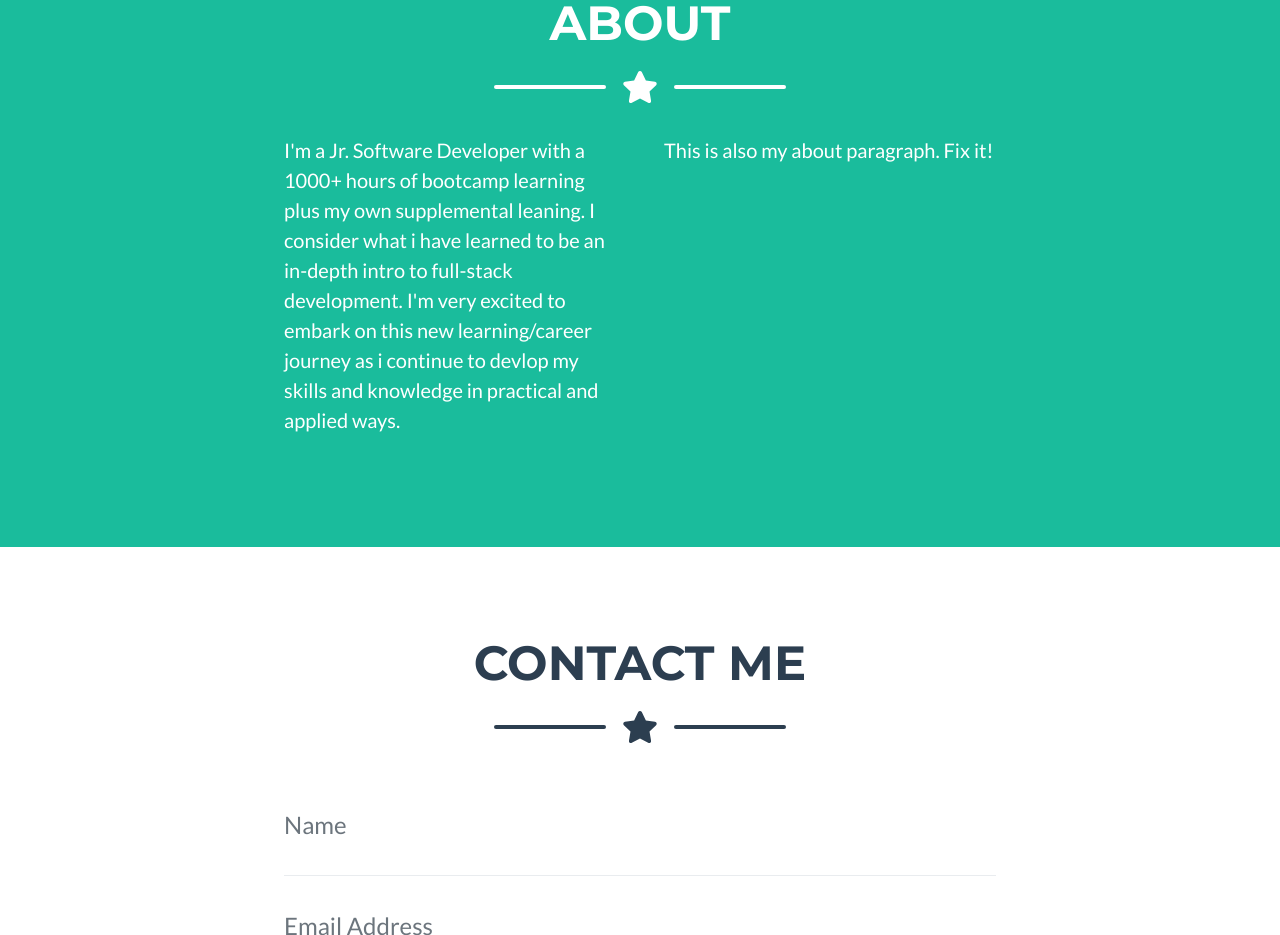
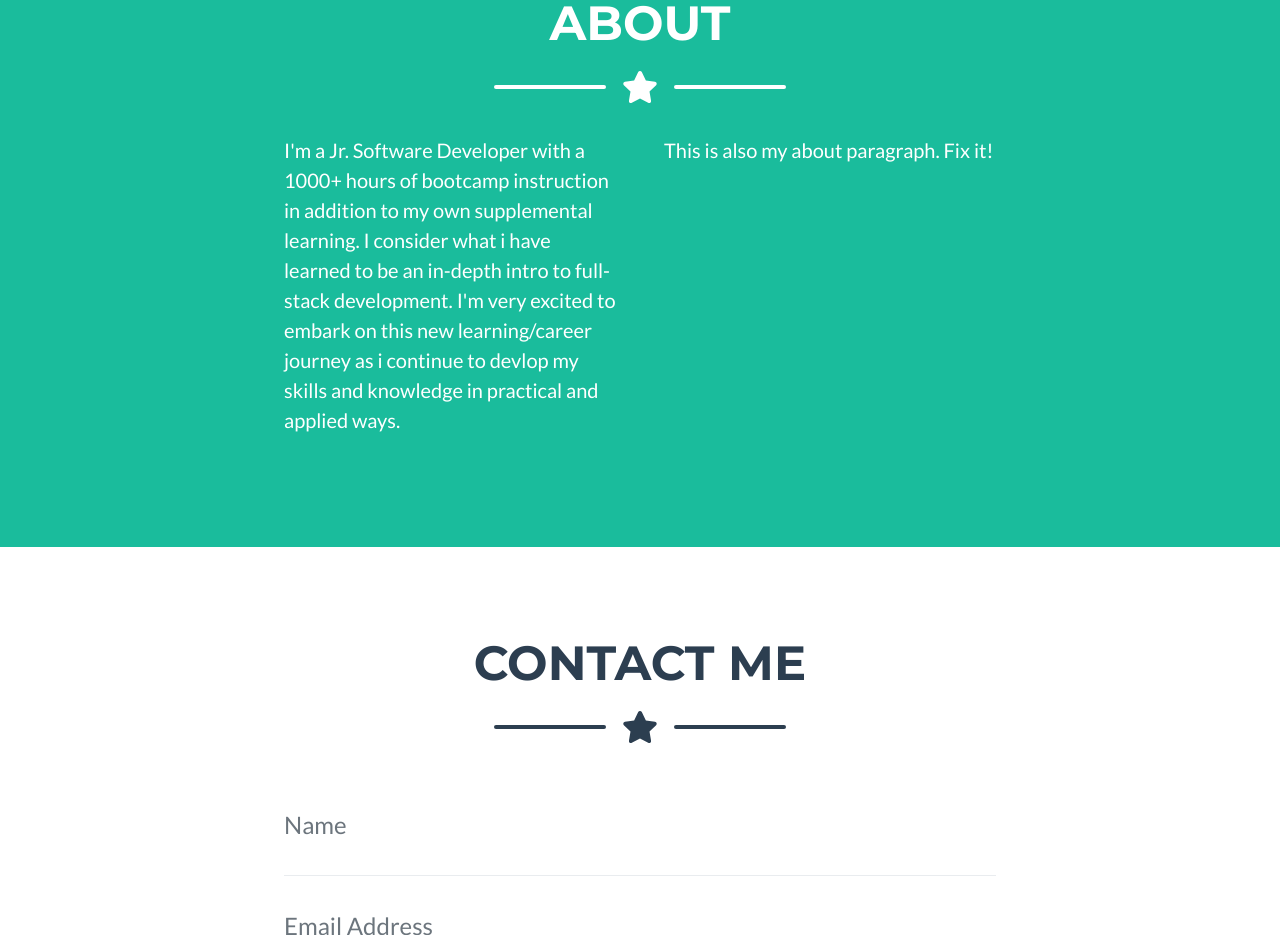
Before and after one commit to LaMalanga/Portfolio, a plain HTML site: page index.html in a window 1280 px wide. Shown: the part 1413-2348 px from the top of the page. Drawn offline with nearby package versions, Linux system fonts and the light colour scheme.

Commit message:
update about me

```diff
--- a/index.html
+++ b/index.html
@@ -103,7 +103,7 @@
                 </div>
                 <!-- About Section Content-->
                 <div class="row">
-                    <div class="col-lg-4 ml-auto"><p class="lead">I'm a Jr. Software Developer with a 1000+ hours of bootcamp learning plus my own supplemental leaning. I consider what i have learned to be an in-depth intro to full-stack development. I'm very excited to embark on this new learning/career journey as i continue to devlop my skills and knowledge in practical and applied ways.</p></div>
+                    <div class="col-lg-4 ml-auto"><p class="lead">I'm a Jr. Software Developer with a 1000+ hours of bootcamp instruction in addition to my own supplemental learning. I consider what i have learned to be an in-depth intro to full-stack development. I'm very excited to embark on this new learning/career journey as i continue to devlop my skills and knowledge in practical and applied ways.</p></div>
                     <div class="col-lg-4 mr-auto"><p class="lead">This is also my about paragraph. Fix it!</p></div>
                 </div>
 
```
